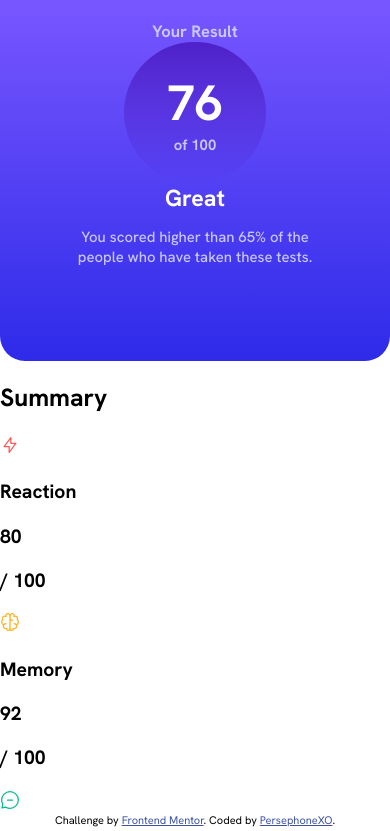
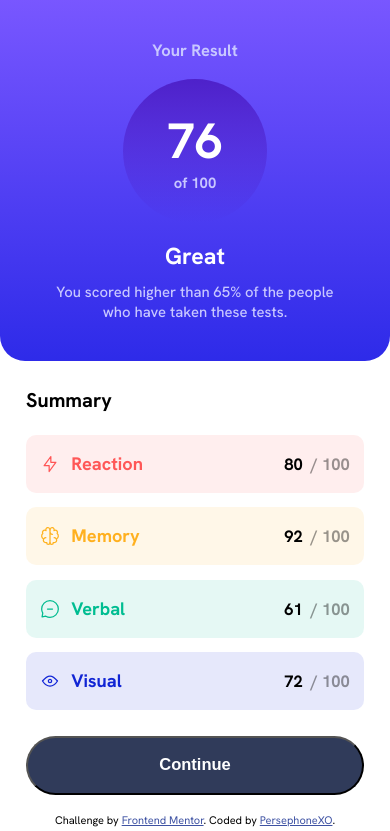
Before and after one commit to PersephoneXO/fm-results-summary-component, a plain HTML site: page index.html in a window 390 px wide. Shown: the top 831 px of the page. Drawn offline with Linux system fonts and the light colour scheme.

Commit message:
mobile css nearly finished

```diff
--- a/index.html
+++ b/index.html
@@ -40,7 +40,7 @@
                 <h3 class="summary-tab-title" id="reaction-title">Reaction</h3>
               </div>
               <div class="score-div">
-                <h3 class="reaction-score">80</h3>
+                <h3 class="reaction-score summary-score">80</h3>
                 <h3 class="of-100">/ 100</h3>
               </div>
             </div>
@@ -50,7 +50,7 @@
                 <h3 class="summary-tab-title" id="memory-title">Memory</h3>
               </div>
               <div class="score-div">
-                <h3 class="memory-score">92</h3>
+                <h3 class="memory-score summary-score">92</h3>
                 <h3 class="of-100">/ 100</h3>
               </div>
             </div>
@@ -60,7 +60,7 @@
                 <h3 class="summary-tab-title" id="verbal-title">Verbal</h3>
               </div>
               <div class="score-div">
-                <h3 class="verbal-score">61</h3>
+                <h3 class="verbal-score summary-score">61</h3>
                 <h3 class="of-100">/ 100</h3>
               </div>
             </div>
@@ -70,7 +70,7 @@
                 <h3 class="summary-tab-title" id="visual-title">Visual</h3>
               </div>
               <div class="score-div">
-                <h3 class="visual-score">72</h3>
+                <h3 class="visual-score summary-score">72</h3>
                 <h3 class="of-100">/ 100</h3>
               </div>
             </div>
--- a/styles.css
+++ b/styles.css
@@ -38,7 +38,7 @@ main{
 .results-card{
     height: 100%;
     display: grid;
-    grid-template-rows: 45% 50%;
+    grid-template-rows: 45% 55%;
     background-color: white;
 }
 
@@ -47,9 +47,10 @@ main{
     display: flex;
     flex-direction: column;
     align-items: center;
-    padding-inline: 15%;
-    padding-top: 5%;
-    padding-bottom: 7%;
+    justify-content: space-evenly;
+    padding-inline: calc(50px + 1.5625vw);
+    padding-top: calc(15px + 1.5625vw);
+    padding-bottom: calc(15px + 1.5625vw);
     border-bottom-left-radius: 25px;
     border-bottom-right-radius: 25px;
 }
@@ -100,7 +101,7 @@ main{
     text-align: center;
     display: flex;
     flex-direction: column;
-    gap:calc(8px + 1.5625vw);
+    gap:calc(5px + 1.5625vw);
 }
 
 .results-text-title{
@@ -115,6 +116,113 @@ main{
     font-weight: 500;
 }
 
+.second-half-container{
+    display:grid;
+    grid-template-rows: 85% 15%;
+}
+
+.results-summary{
+    margin: calc(20px + 1.5625vw);
+    display: grid;
+    grid-template-rows: 10% 90%;
+    gap: calc(10px + 1.5625vw);
+}
+
+.summary-title{
+    margin: 0;
+    font-size: 1.2rem;
+}
+
+.all-summary-tabs{
+    display: grid;
+    grid-template-rows: 20% 20% 20% 20%;
+    gap: calc(8px + 1.5625vw);
+}
+
+.summary-tab{
+    display: flex;
+    justify-content: space-between;
+    align-items: center;
+    border-radius: 10px;
+    padding-inline: calc(8px + 1.5625vw);
+}
+
+.summary-tab-left{
+    display: flex;
+    align-items: center;
+    gap: calc(5px + 1.5625vw);
+}
+
+.summary-tab-title{
+    font-size: 1.1rem;
+}
+
+.score-div{
+    display: flex;
+    align-items: center;
+    font-size: 1rem;
+    gap: calc(2px + 1.5625vw);
+}
+
+.of-100{
+    opacity: 0.4;
+    font-size: 1rem;
+}
+
+.summary-score{
+    font-size: 1rem;
+}
+
+#reaction-tab{
+    background-color: var(--light-red);
+}
+
+#reaction-title{
+    color: hsl(0, 100%, 67%);
+}
+#memory-tab{
+    background-color: var(--orangey-yellow);
+}
+
+#memory-title{
+    color: hsl(39, 100%, 56%);
+}
+
+#verbal-tab{
+    background-color: var(--green-teal);
+}
+
+#verbal-title{
+    color:hsl(166, 100%, 37%);
+}
+
+#visual-tab{
+    background-color: var(--cobalt-blue);
+}
+
+#visual-title{
+    color: hsl(234, 85%, 45%);
+}
+
+.button-container{
+    padding-inline: calc(20px + 1.5625vw);
+}
+
+.continue-button{
+    background-color: var(--dark-gray-blue);
+    width: 100%;
+    border-radius: 50px;
+    height: 90%;
+    font-size: 1rem;
+    font-weight: 600;
+}
+
+.attribution{
+    font-size: 1rem;
+}
+
+
+
 /*design for desktop*/
 @media only screen and (min-width:1024px) and (orientation: landscape){
 
```
